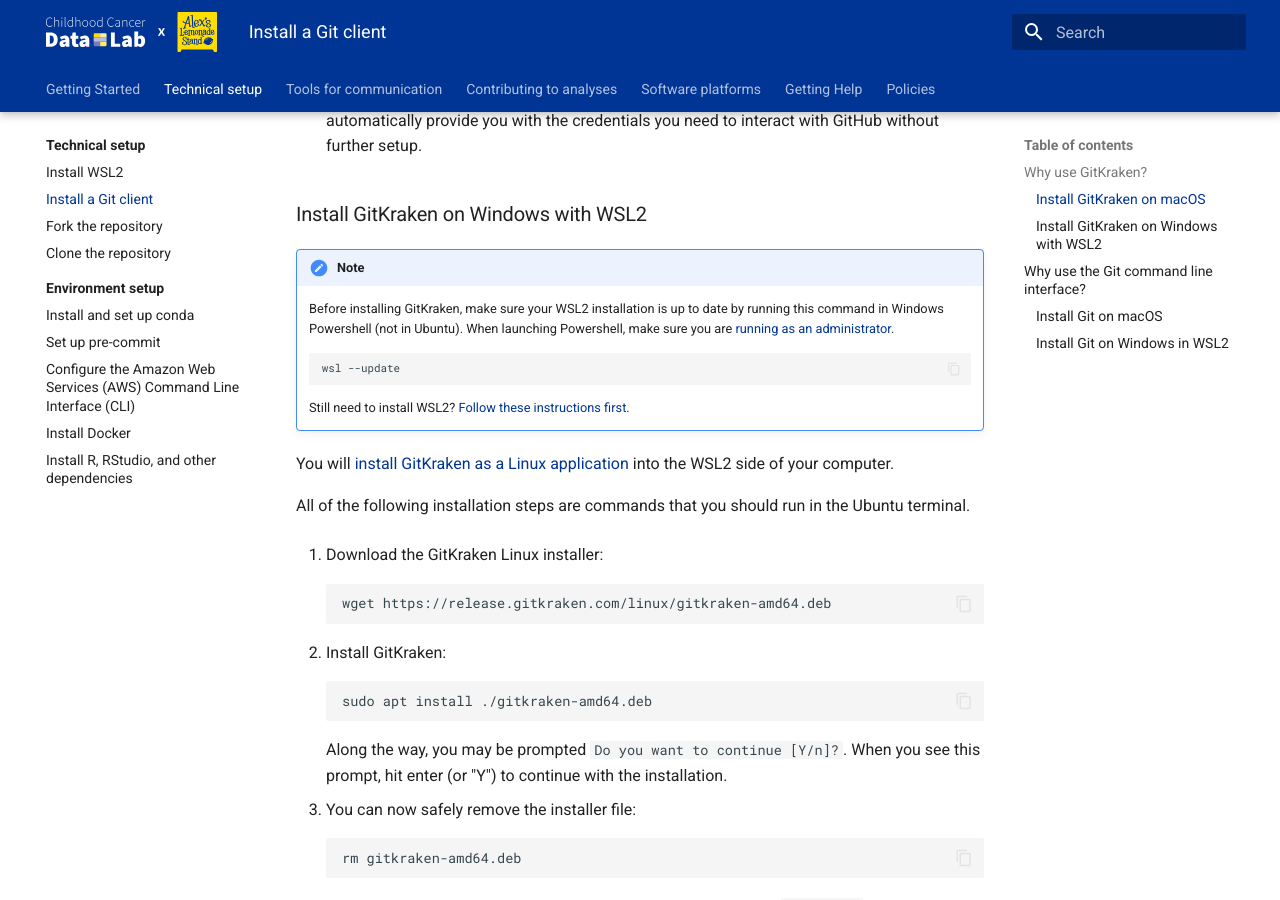
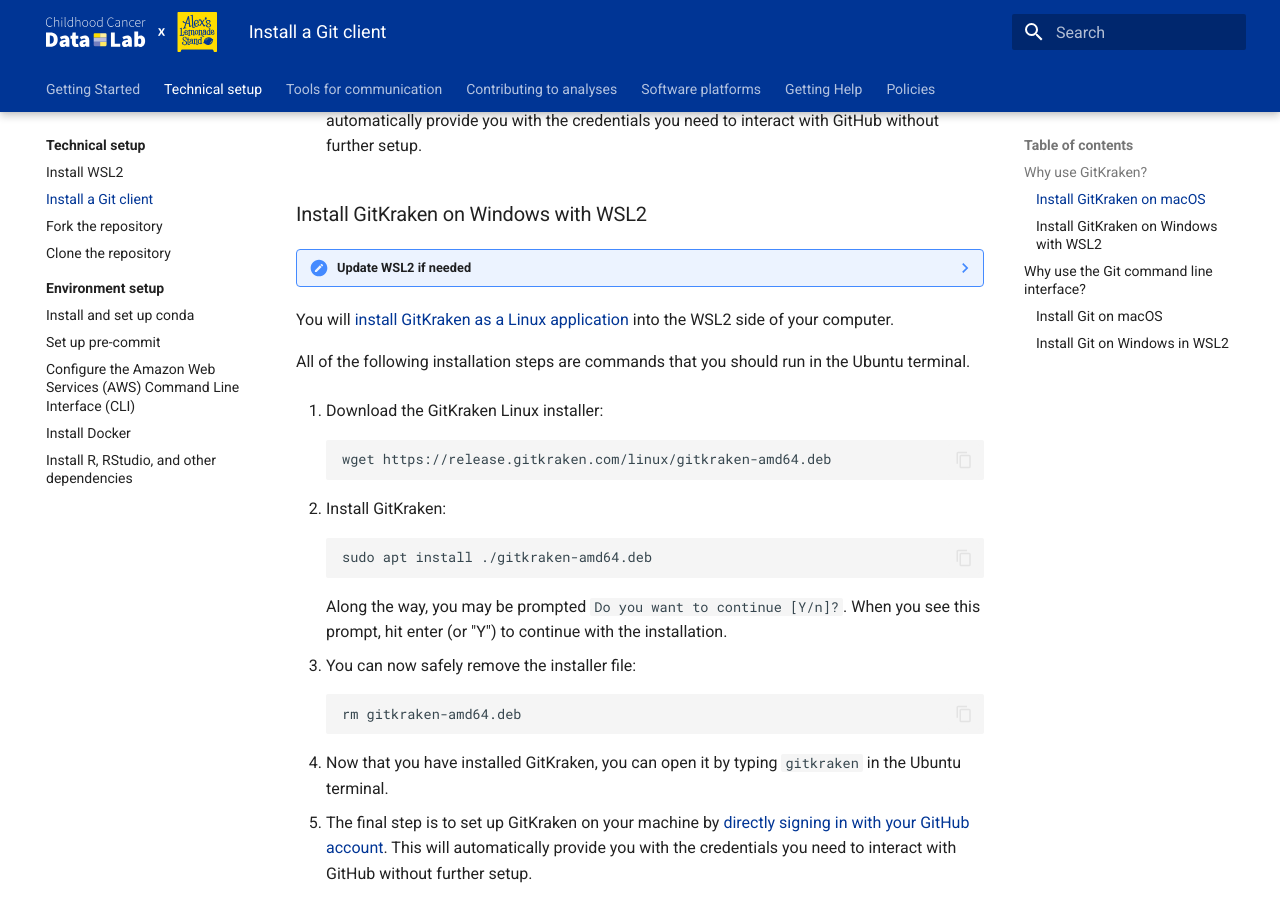
Before and after one commit to AlexsLemonade/OpenScPCA-analysis, an MkDocs documentation site: the page built from docs/technical-setup/install-a-git-client.md, in a window 1280 px wide and 900 px high, scrolled down 830 px. Built offline with MkDocs 1.6.1 and Material for MkDocs 9.7.7, drawn with Linux system fonts in a browser that asks for light colours.

Commit message:
Update docs/technical-setup/install-a-git-client.md
Co-authored-by: Joshua Shapiro <josh.shapiro@ccdatalab.org>

```diff
--- a/docs/technical-setup/install-a-git-client.md
+++ b/docs/technical-setup/install-a-git-client.md
@@ -28,7 +28,7 @@
 
 ### Install GitKraken on Windows with WSL2
 
-!!! note
+??? note "Update WSL2 if needed"
     Before installing GitKraken, make sure your WSL2 installation is up to date by running this command in Windows Powershell (not in Ubuntu).
     When launching Powershell, make sure you are [running as an administrator](https://learn.microsoft.com/en-us/powershell/scripting/windows-powershell/starting-windows-powershell?view=powershell-7.4#with-administrative-privileges-run-as-administrator).
 
```
